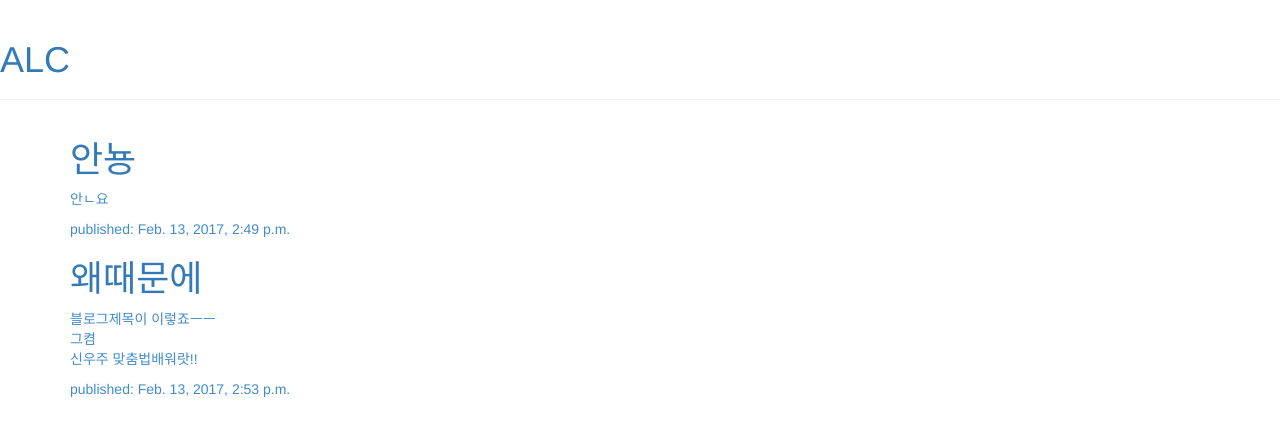
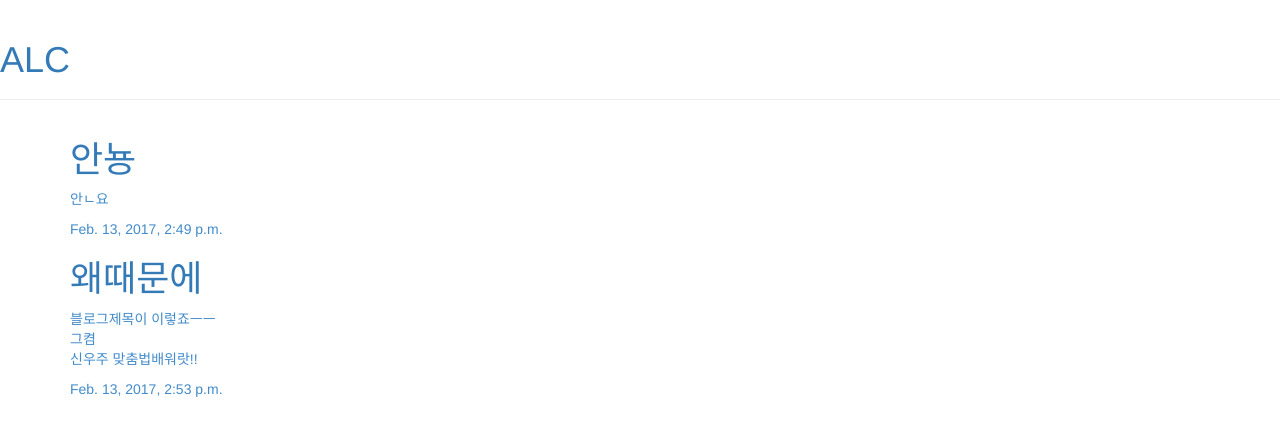
Before and after one commit to CodeRecipeJYP/django-ALCWeb, a Django app: page / in a window 1280 px wide. Shown: the top 436 px of the page. Run offline with Django 3.2, Linux system fonts and the light colour scheme; data comes from the database, SQL or seed files in the repository; some libraries are stand-ins or nearby versions.

Commit message:
글수정버튼 생성, 페이지html파일 약간수정

```diff
--- a/blog/templates/blog/post_detail.html
+++ b/blog/templates/blog/post_detail.html
@@ -4,12 +4,13 @@
     <div class="post">
         {% if post.published_date %}
             <div class="date">
-	            <a class="btn btn-default" href="{% url 'post_remove' pk=post.pk %}"><span class="glyphicon glyphicon-remove"></span></a>
-
                 {{ post.published_date }}
             </div>
         {% endif %}
         <h1>{{ post.title }}</h1>
         <p>{{ post.text|linebreaksbr }}</p>
+
+        <a class="btn btn-default" href="{% url 'post_remove' pk=post.pk %}"><span class="glyphicon glyphicon-remove"></span></a>
+		<a class="btn btn-default" href="{% url 'post_edit' pk=post.pk %}"><span class="glyphicon glyphicon-pencil"></span></a>
     </div>
 {% endblock %}
--- a/blog/templates/blog/post_list.html
+++ b/blog/templates/blog/post_list.html
@@ -6,7 +6,7 @@
     <div class="post">
         <h1><a href="{% url 'post_detail' pk=post.pk %}">{{ post.title }}</a></h1>
         <p>{{ post.text|linebreaksbr }}</p>
-        <p>published: {{ post.published_date }}</p>
+        <p>{{ post.published_date }}</p>
     </div>
 {% endfor %}
 
```
